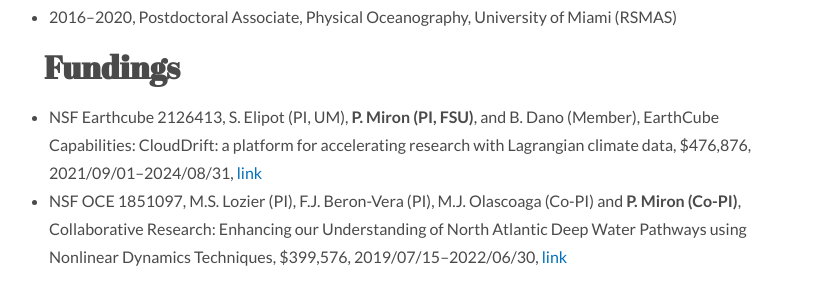
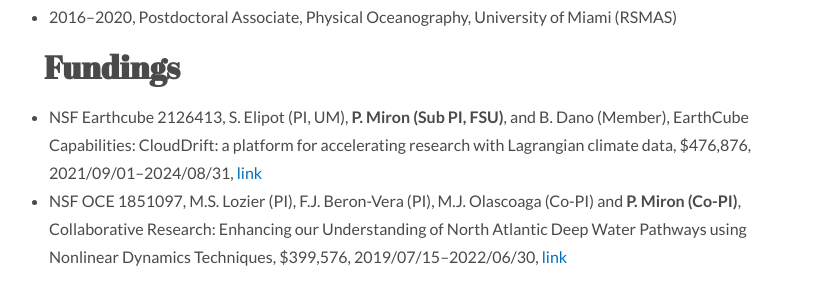
Before and after one commit to philippemiron/philippemiron.github.io, a Jekyll site: the page built from contributions.md, in a window 1280 px wide and 900 px high, scrolled down 507 px. Shown: the part 153-444 px from the top of the window, without its empty margins (212-1044 px from the left). Built offline with Jekyll 4.4.1, drawn with Linux system fonts in a browser that asks for light colours; nearby versions of some CDN libraries.

Commit message:
fix fundings

```diff
--- a/_data/fundings.yml
+++ b/_data/fundings.yml
@@ -1,5 +1,5 @@
 - id: NSF Earthcube 2126413
-  pis: 'S. Elipot (PI, UM), **P. Miron (PI, FSU)**, and B. Dano (Member)'
+  pis: 'S. Elipot (PI, UM), **P. Miron (Sub PI, FSU)**, and B. Dano (Member)'
   title: 'EarthCube Capabilities: CloudDrift: a platform for accelerating research with Lagrangian climate data'
   amount: '$476,876'
   date: '2021/09/01–2024/08/31'
```
